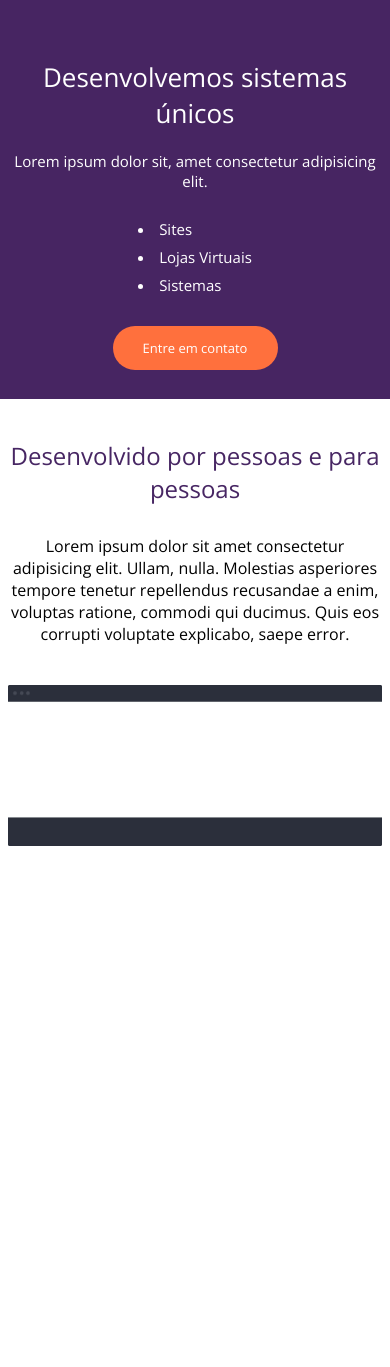
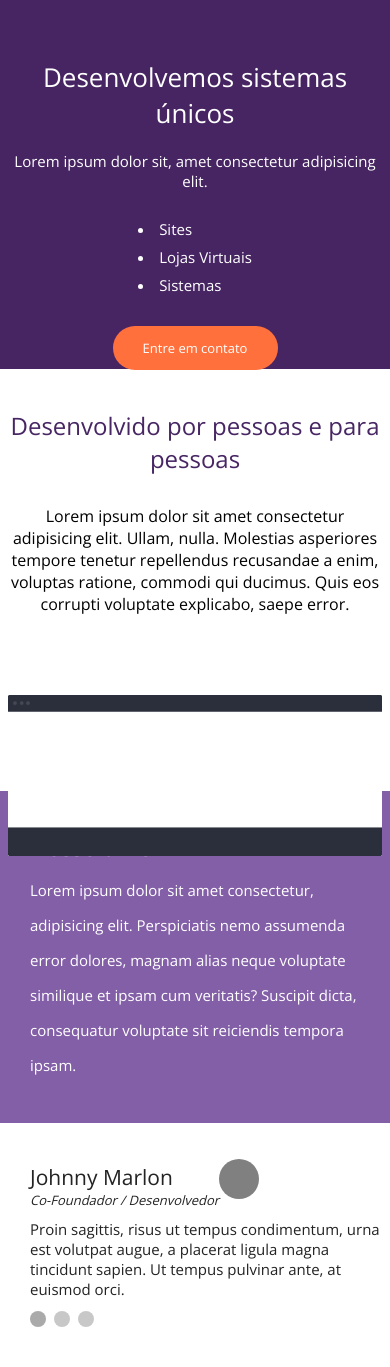
Before and after one commit to johnnyofoco/estudosFrontEnd, a PHP site: page / in a window 390 px wide. Shown: the part 514-1881 px from the top of the page. Before the commit the page ends 1360 px from the top, so only its background shows below. Run offline with PHP 8.4, Linux system fonts and the light colour scheme.

Commit message:
Projeto3 - LandingPage: Finalizado a sessao 3 + aplicação da responsividade

```diff
--- a/Projetos/Projeto3 - LandingPage/css/styles.css
+++ b/Projetos/Projeto3 - LandingPage/css/styles.css
@@ -121,14 +121,15 @@ header nav.desktop-menu li a{
 /*#### SESSÃO 1 ####*/
 
 section.sessao1.container{
-    max-width: 800px;
+    max-width: 1000px;
+    height: calc(100% + 30px);
 }
 
 section.sessao1{
     width: 100%;
     background-color: #472562;
     padding: 0 2%;
-    height: 400px;
+    height: 370px;
     margin-top: 0 auto;
 }
 
@@ -177,7 +178,7 @@ section.sessao1{
 .device-sessao1{
     float: left;
     width: 50%;
-    height: 430px;
+    height: 100%;
     position: relative;
     top: -30px;
     background-image: url(../Imagens/device.png);
@@ -196,6 +197,7 @@ section.sessao-2{
 
 section.sessao-2 .container{
     max-width: 1000px;
+    margin-top: 0.83rem;
 }
 
 section.sessao-2 h2{
@@ -211,10 +213,128 @@ section.sessao-2 p{
 
 section img{
     width: 100%;
-    margin-top: 40px;
+    margin-top: 10px;
+    position: relative;
+    top: 70px;
 }
 
+/*#### SESSAO 3 ####*/
+
+.sessao-3{
+    width: 100%;
+}
+
+.part1{
+    color: white;
+    float: left;
+    width: 50%;
+    padding: 140px 0 90px 0;
+    background-color: #835fa7;
+}
+
+.wraper-part1{
+    max-width: 600px;
+    float: right;
+    padding: 0 30px;
+}
+
+.part1 h2{
+    font-weight: 300;
+    font-style: italic;
+    font-size: 23px;
+}
+
+.part1 p{
+    font-size: 15px;
+    line-height: 35px;
+    margin-top: 10px;
+}
+
+.part2{
+	float: left;
+	width: 50%;
+	padding:140px 0 90px 0;
+	background: white;
+}
+
+.sobre-autor{
+	float: left;
+	max-width: 600px;
+	padding-left: 30px;
+}
+
+.titulo-autor{
+	float: left;
+	width: 100%;
+}
+
+.wraper-titulo-autor{
+	float: left;
+}
+
+.titulo-autor h2{
+	color: #232323;
+	font-weight: 400;
+	font-size: 21px;
+	padding-right: 20px;
+}
+
+.titulo-autor p{
+	font-size: 13px;
+	color: #232323;
+	font-style: italic;
+	font-weight: 300;
+}
+
+.titulo-autor .img-autor{
+	float: left;
+	width: 40px;
+	height:40px;
+	position: relative;
+	top:-4px;
+	border-radius: 20px;
+	background-color: gray;
+}
+
+.texto-autor{
+	float: left;
+	width: 100%;
+	margin-top:10px;
+}
+
+.texto-autor p{
+	color: #232323;
+	font-size: 15px;
+}
+
+.slider-bullets{
+	width: 100%;
+	float: left;
+	padding-left: 30px;
+	margin-top:12px;
+}
+
+.slider-bullets span{
+	width: 16px;
+	height: 16px;
+	float: left;
+	margin-right: 8px;
+	cursor: pointer;
+	border-radius: 8px;
+	background-color: rgb(200,200,200);
+}
+
+/*#### SESSAO 4 ####*/
+
+
+
+
 /*#### RESPONSIVIDADE ####*/
+@media screen and (max-width: 930px) {
+    .texto-sessao1{
+        width: 100%;
+    }
+}
 
 @media screen and (max-width: 830px){
 
@@ -310,3 +430,21 @@ section img{
         margin-top: 40px;
     }
 }
+
+@media screen and (max-width: 580px){
+    .part1{
+        width: 100%;
+        padding: 40px 0;
+    }
+
+    .part2{
+        width: 100%;
+        padding: 40px 0;
+    }
+
+    .sessao2 img{
+        top: 16px;
+        margin-top: 20px;
+    }
+
+}
--- a/Projetos/Projeto3 - LandingPage/index.html
+++ b/Projetos/Projeto3 - LandingPage/index.html
@@ -104,6 +104,45 @@
     </section>
     <!--sessao-2-->
 
+    <div class="sessao-3">
+        <div class="part1">
+            <div class="wraper-part1">
+                <h2>Nosso time</h2>
+                <p>
+                    Lorem ipsum dolor sit amet consectetur, adipisicing elit. Perspiciatis nemo assumenda error dolores,
+                    magnam alias neque voluptate similique et ipsam cum veritatis? Suscipit dicta, consequatur voluptate
+                    sit reiciendis tempora ipsam.
+                </p>
+            </div>
+            <!--wraper-part1-->
+        </div>
+        <!--part1-->
+
+
+        <div class="part2">
+            <div class="sobre-autor">
+                <div class="titulo-autor">
+                    <div class="wraper-titulo-autor">
+                        <h2>Johnny Marlon</h2>
+                        <p>Co-Foundador / Desenvolvedor</p>
+                    </div><!--wraper-titulo-autor-->
+                    <div class="img-autor"></div>
+                </div><!--titulo-autor-->
+                <div class="texto-autor">
+                <p>Proin sagittis, risus ut tempus condimentum, urna est volutpat augue, a placerat ligula magna tincidunt sapien.
+                Ut tempus pulvinar ante, at euismod orci.</p>
+                </div><!--texto-autor-->
+            </div><!--sobre-autor-->
+            <div class="slider-bullets">
+                <span style="background-color:rgb(170,170,170);"></span>
+                <span></span>
+                <span></span>
+            </div><!--slider-bullets-->
+        </div><!--part2-->
+
+
+    </div>
+
 </body>
 
 </html>
```
